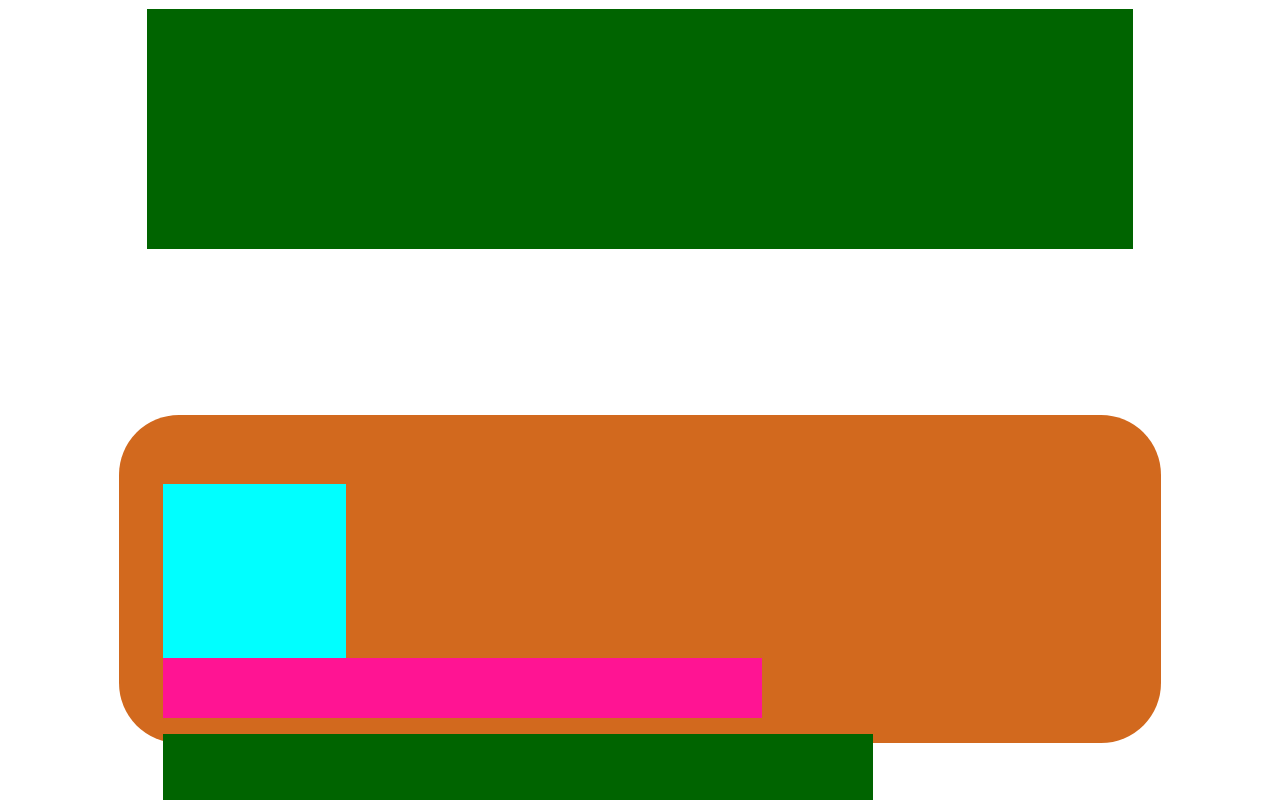
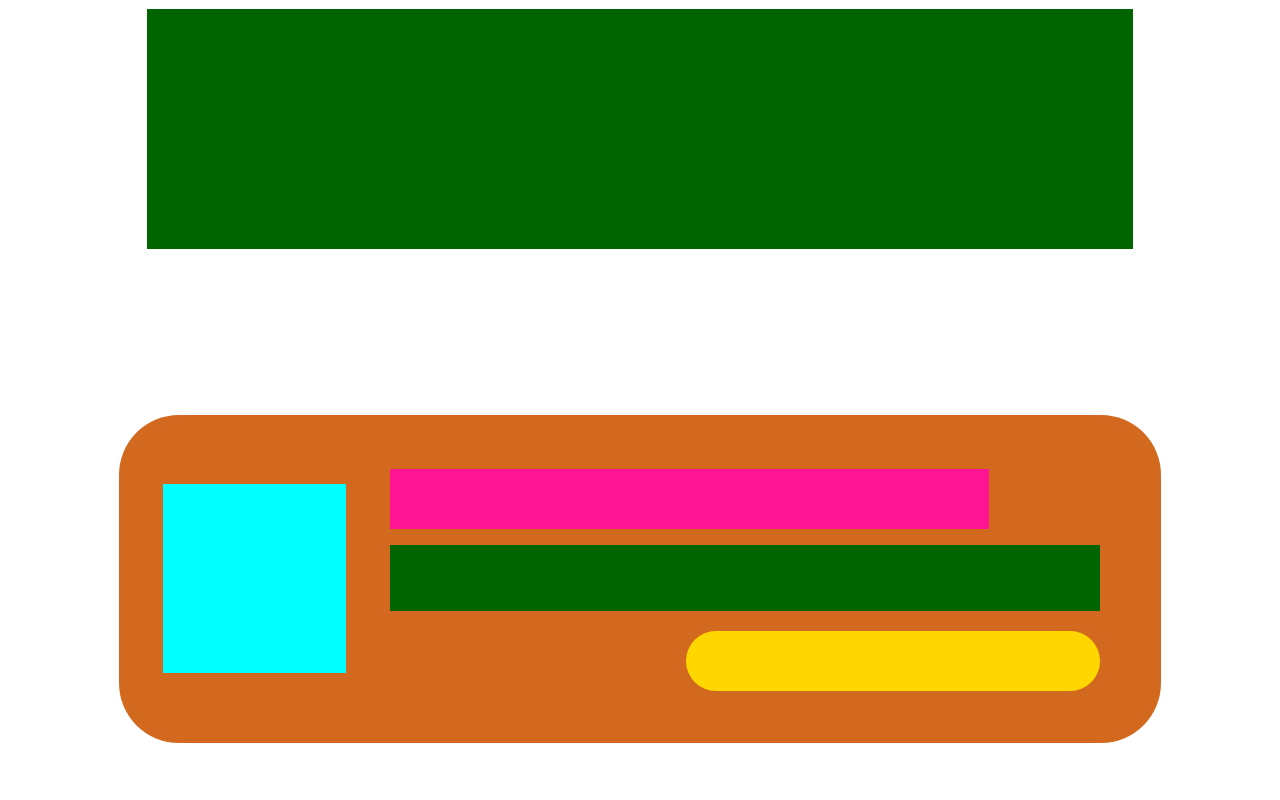
Before and after one commit to siddhesh-mmi/websites-demo-mmi, a React (Create React App) app: page / in a window 1280 px wide. Shown: the part 1796-2596 px from the top of the page. After the commit the page ends 2539 px from the top, so only its background shows below. Built offline with nearby package versions, Linux system fonts and the light colour scheme.

Commit message:
web view fixes

```diff
--- a/src/views/Home/Home.js
+++ b/src/views/Home/Home.js
@@ -299,8 +299,10 @@ class Home extends React.Component{
             </div>
           </div>
         </div>
+        <div className="btnDiv">
         <div className="earning_calc_btn">
 
+        </div>
         </div>
       </div>
       <div className="blackband">
--- a/src/views/Home/home.css
+++ b/src/views/Home/home.css
@@ -336,7 +336,7 @@
 		margin-right:auto;
 		padding-top: 5.42vw;
 		padding-left: 3.43vw;
-		display:flex;
+		/* display:flex; */
 	}
 	.earning_calc_img{
 		width:14.35vw;
@@ -357,12 +357,23 @@
 		background-color: darkgreen;
 	}
 	.earning_calc_btn{
-		margin-top: 1.3vw;
+		margin-top: -3.3vw;
 		width:32.34vw;
 		height:4.68vw;
 		border-radius: 4.68vw;
-		margin-left: 23.1vw;
+		/* margin-left: 23.1vw; */
 		background-color: gold;
+		/* display: flex;
+		justify-content: flex-end; */
+		/* float: right; */
+		margin-right: 4.8vw;
+	}
+	.btnDiv {
+		display: flex;
+		justify-content: flex-end;
+	}
+	.earning_calc_sub {
+		display: flex;
 	}
 	.number {
 		width: 5.5vw;
```
